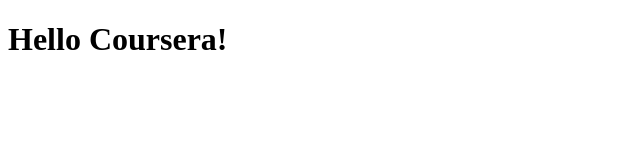
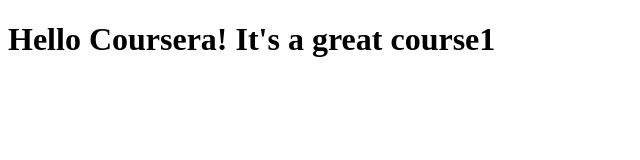
Before and after one commit to duamel/coursera-test, a plain HTML site: page site/index.html in a window 1280 px wide. Shown: the whole page, without its empty margins (0-640 px from the left). Drawn offline with Linux system fonts and the light colour scheme.

Commit message:
Small addition to our page content

```diff
--- a/site/index.html
+++ b/site/index.html
@@ -4,6 +4,6 @@
 	<title>Hello Coursera!</title>
 </head>
 <body>
-<h1>Hello Coursera!</h1>
+<h1>Hello Coursera! It's a great course1</h1>
 </body>
 </html>
```
